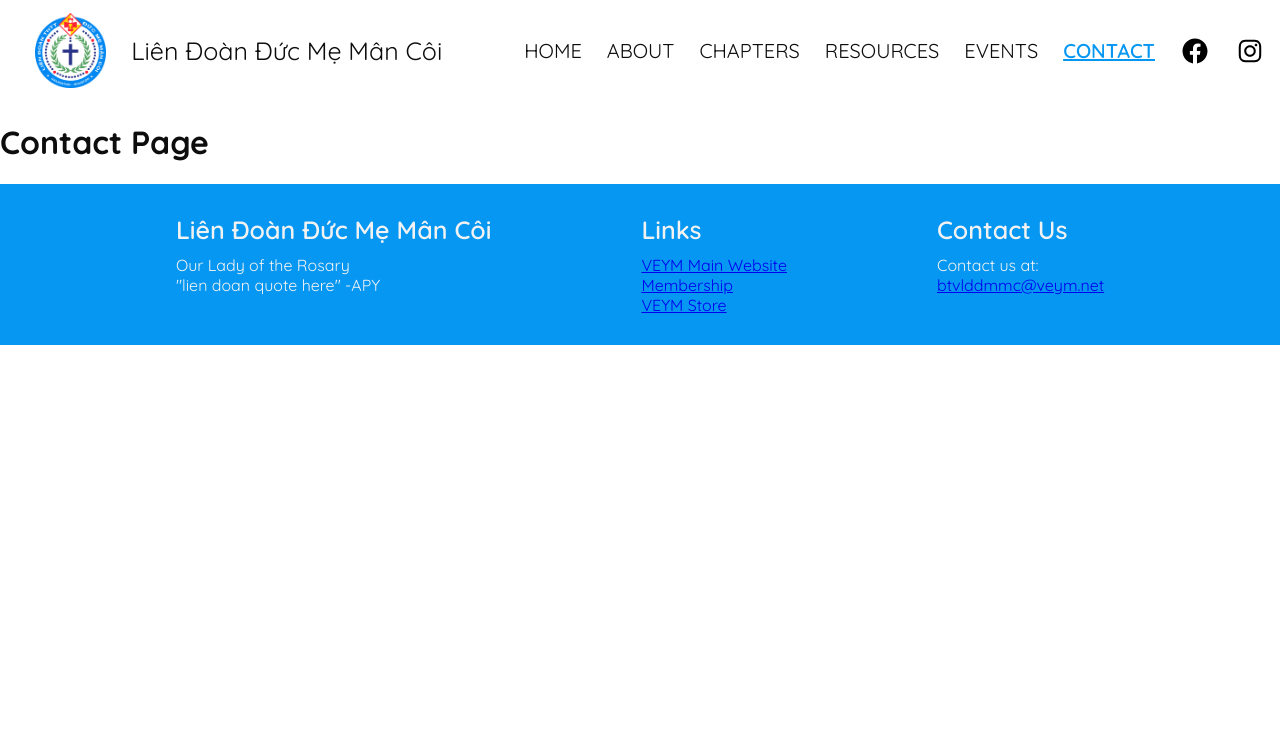
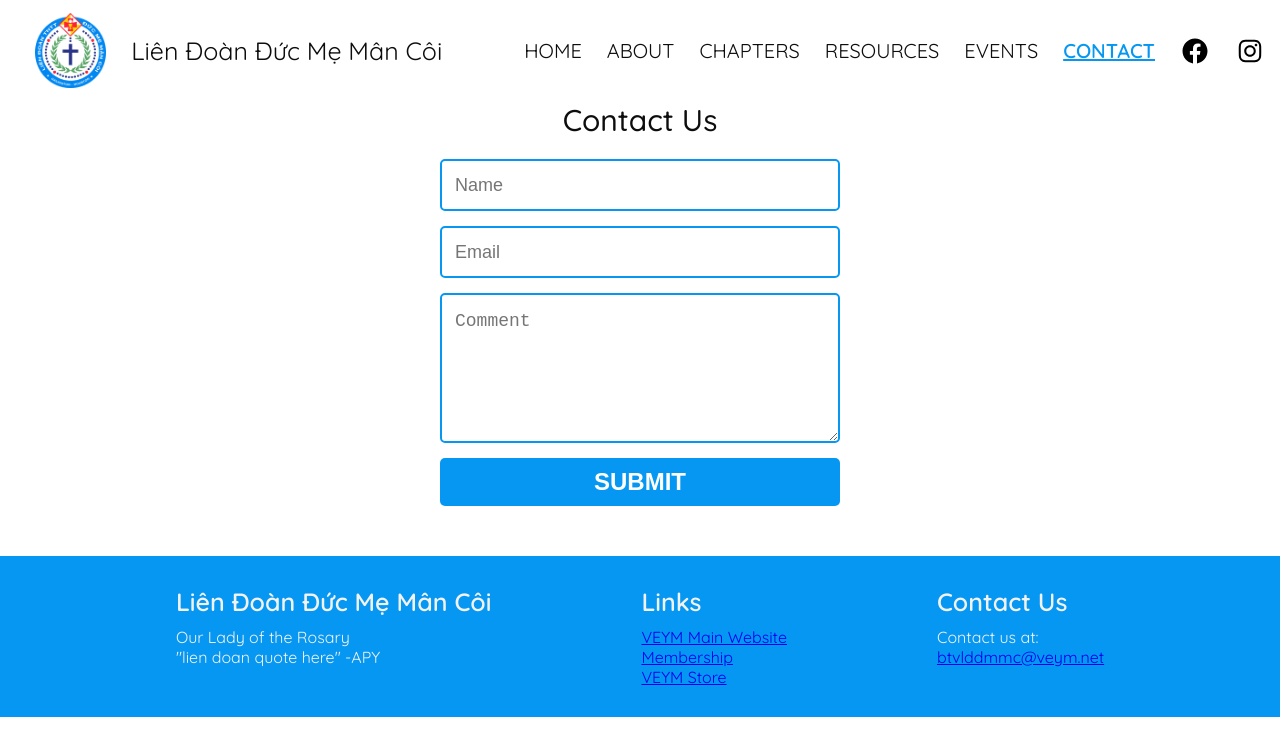
Before and after one commit to 3ll0/lddmmc_website, a React (Vite) app: page /contact in a window 1280 px wide. Shown: the top 756 px of the page. Built offline with nearby package versions, Linux system fonts and the light colour scheme.

Commit message:
adding contact

```diff
--- a/src/App.jsx
+++ b/src/App.jsx
@@ -15,7 +15,8 @@ export default function App() {
           <Route index element={<Home />} />
           <Route path='about' element={<About />} />
           <Route path='chapters' element={<Chapters />} />
-          <Route path='resources' element={<Resources />} />
+          <Route path='resources' element={<Resources />}>
+          </Route>
           <Route path='events' element={<Events />} />
           <Route path='contact' element={<Contact />} />
         </Route>
--- a/src/index.css
+++ b/src/index.css
@@ -229,7 +229,85 @@ html, body {
   font-weight: 500;
 }
 
-
+.contact {
+  display: flex;
+  flex-direction: column;
+  align-items: center;
+  margin-bottom: 50px;
+}
+.contact-title {
+  font-size: 30px;
+  font-weight: 500;
+  margin-bottom: 20px;
+}
+.contact-form {
+  width: 400px;
+}
+.contact-form-input-name {
+  color: var(--black-color);
+  font-weight: 500;
+  font-size: 18px;
+  border-radius: 5px;
+  line-height: 22px;
+  background-color: transparent;
+  border: 2px solid var(--blue-color);
+  transition: all 0.3s;
+  padding: 13px;
+  margin-bottom: 15px;
+  width: 100%;
+  box-sizing: border-box;
+  outline: 0;
+}
+.contact-form-input-email {
+  color: var(--black-color);
+  font-weight: 500;
+  font-size: 18px;
+  border-radius: 5px;
+  line-height: 22px;
+  background-color: transparent;
+  border: 2px solid var(--blue-color);
+  transition: all 0.3s;
+  padding: 13px;
+  margin-bottom: 15px;
+  width: 100%;
+  box-sizing: border-box;
+  outline: 0;
+}
+.contact-form-input-text {
+  color: var(--black-color);
+  font-weight: 500;
+  font-size: 18px;
+  border-radius: 5px;
+  line-height: 22px;
+  background-color: transparent;
+  border: 2px solid var(--blue-color);
+  transition: all 0.3s;
+  padding: 13px;
+  margin-bottom: 15px;
+  width: 100%;
+  box-sizing: border-box;
+  outline: 0;
+  height: 150px;
+  line-height: 150%;
+  resize: vertical;
+}
+.contact-form-submit {
+  width: 100%;
+  background: var(--blue-color);
+  border-radius: 5px;
+  border: 0;
+  cursor: pointer;
+  color: var(--pure-white-color);
+  font-size: 24px;
+  padding-top: 10px;
+  padding-bottom: 10px;
+  transition: all 0.3s;
+  margin-top: -4px;
+  font-weight: 700;
+}
+.contact-form-submit:hover {
+  background:var(--green-color);
+}
 
 /*** FOOTER ***/
 
--- a/src/pages/Contact.jsx
+++ b/src/pages/Contact.jsx
@@ -1,7 +1,21 @@
+function Form() {
+  return (
+    <form className='contact-form'>
+      <input class='contact-form-input-name' name='name' type='text' placeholder='Name' />
+      <input class='contact-form-input-email' name='email' type='text' placeholder='Email' />
+      <textarea class='contact-form-input-text' name='text' placeholder='Comment' />
+      <input  class='contact-form-submit' type='submit' value='SUBMIT'/>
+    </form>
+  )
+}
+
 export default function Contact() {
   return (
-    <div>
-      <h1>Contact Page</h1>
+    <div className='contact'>
+      <div className='contact-title'>
+        Contact Us
+      </div>
+      <Form />
     </div>
   )
 }
--- a/src/pages/Resources.jsx
+++ b/src/pages/Resources.jsx
@@ -1,8 +1,12 @@
+import { NavLink } from "react-router-dom"
 
+function Nav() {
+
+}
 
 export default function Resources() {
   return (
-    <div>
+    <div className='resources'>
       <h1>Resources Page</h1>
       <p>Admins</p>
       <p>Adacdemics</p>
```
